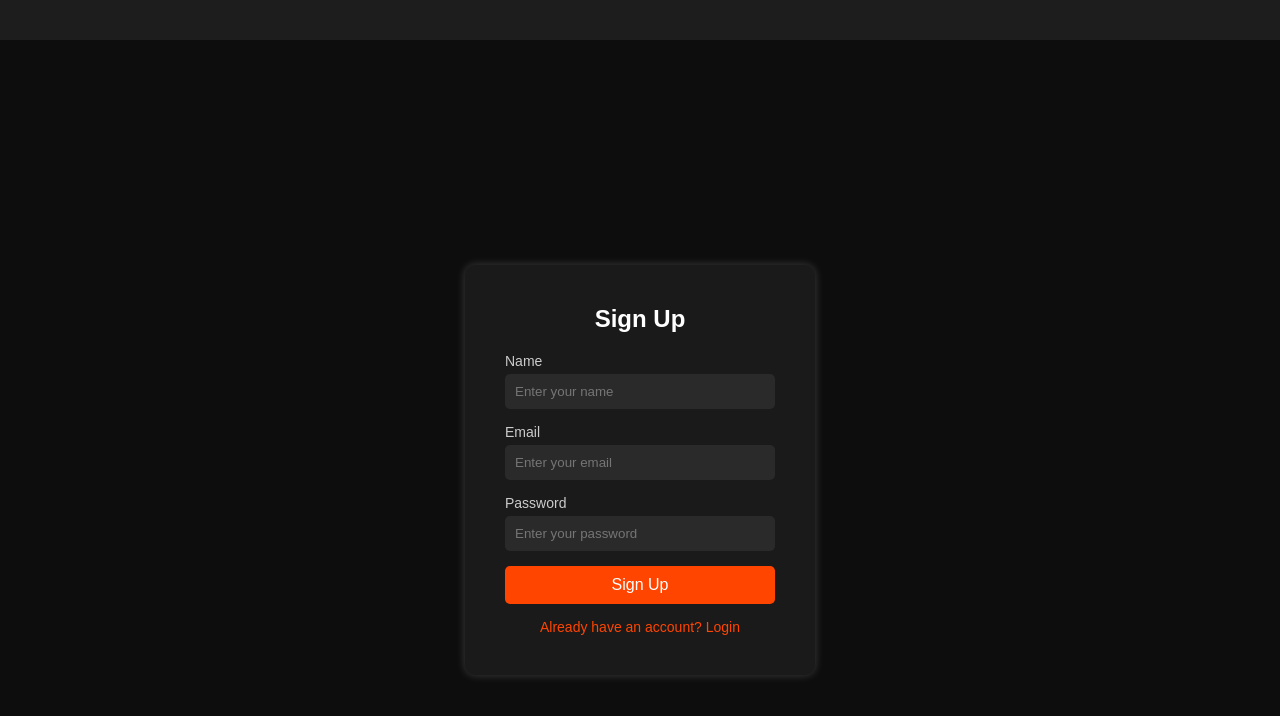
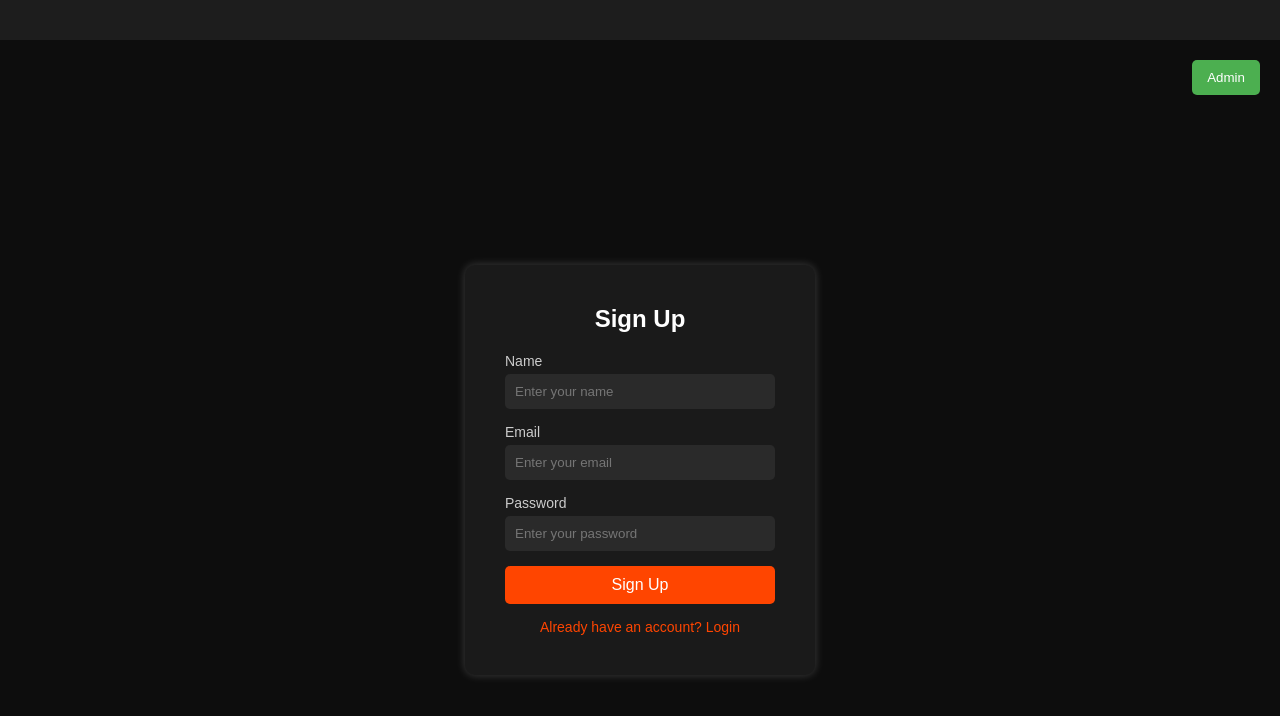
Before and after one commit to ZohaFatima4747/signup-frontend, a React app: page / in a window 1280 px wide. Shown: the top 716 px of the page. Built offline with nearby package versions, Linux system fonts and the light colour scheme; the HTML template or start-up script is replaced by a standard one.

Commit message:
admin btn add

```diff
--- a/src/pages/ContactForm.jsx
+++ b/src/pages/ContactForm.jsx
@@ -1,6 +1,5 @@
 import React, { useState } from "react";
 import "../App.css";
-
 
 // 🔥 Function to refresh access token
 const refreshAccessToken = async () => {
@@ -15,7 +14,6 @@ const refreshAccessToken = async () => {
     });
 
     const data = await response.json();
-
     if (data.token) {
       localStorage.setItem("token", data.token);
       return data.token;
@@ -27,12 +25,11 @@ const refreshAccessToken = async () => {
   }
 };
 
-
-
 const ContactForm = () => {
-  const [isSignUp, setIsSignUp] = useState(true);
+  const [isSignUp, setIsSignUp] = useState(true); // normal toggle for signup/login
   const [formData, setFormData] = useState({ name: "", email: "", password: "" });
   const [responseMsg, setResponseMsg] = useState("");
+  const [adminLogin, setAdminLogin] = useState(false); // track admin login mode
 
   const handleChange = (e) => {
     setFormData({ ...formData, [e.target.name]: e.target.value });
@@ -41,7 +38,7 @@ const ContactForm = () => {
   const handleSubmit = async (e) => {
     e.preventDefault();
     try {
-      let url = isSignUp
+      let url = isSignUp && !adminLogin
         ? `https://signup-backend-ten.vercel.app/api/v1/contact` // signup endpoint
         : `https://signup-backend-ten.vercel.app/api/v1/contact/login`; // login endpoint
 
@@ -56,18 +53,15 @@ const ContactForm = () => {
       setResponseMsg(data.message || "Success!");
       setFormData({ name: "", email: "", password: "" });
 
-      // ✅ If backend returns token, save it and redirect
       if (data.token) {
         localStorage.setItem("token", data.token);
         localStorage.setItem("refreshToken", data.refreshToken);
 
-        // decode JWT to get user role
         const decoded = JSON.parse(atob(data.token.split('.')[1]));
-
         if (decoded.role === "admin") {
-          window.location.href = "/admin"; // admin dashboard
+          window.location.href = "/admin";
         } else {
-          window.location.href = "/home"; // normal user home page
+          window.location.href = "/home";
         }
       }
 
@@ -78,13 +72,37 @@ const ContactForm = () => {
     }
   };
 
+  // Admin button click
+  const handleAdminClick = () => {
+    setIsSignUp(false); // force login view
+    setAdminLogin(true); // hide signup toggle
+  };
+
   return (
-    <div className={`login-container ${isSignUp ? "sign-up-mode" : ""}`}>
+    <div className={`login-container ${isSignUp ? "sign-up-mode" : ""}`} style={{ position: "relative" }}>
+      {/* Admin button top-right */}
+      <button
+        onClick={handleAdminClick}
+        style={{
+          position: "absolute",
+          top: "20px",
+          right: "20px",
+          padding: "10px 15px",
+          backgroundColor: "#4caf50",
+          color: "white",
+          border: "none",
+          borderRadius: "5px",
+          cursor: "pointer",
+        }}
+      >
+        Admin
+      </button>
+
       <div className="login-box">
-        <h2 style={{ color: "white" }}>{isSignUp ? "Sign Up" : "Login"}</h2>
+        <h2 style={{ color: "white" }}>{isSignUp && !adminLogin ? "Sign Up" : "Login"}</h2>
 
         <form onSubmit={handleSubmit}>
-          {isSignUp && (
+          {isSignUp && !adminLogin && (
             <div className="input-group">
               <label>Name</label>
               <input
@@ -123,12 +141,14 @@ const ContactForm = () => {
           </div>
 
           <button type="submit" className="login-btn">
-            {isSignUp ? "Sign Up" : "Login"}
+            {isSignUp && !adminLogin ? "Sign Up" : "Login"}
           </button>
         </form>
 
-        {responseMsg && <p className="response-msg" style={{color:"green"}}>{responseMsg}</p>}
+        {responseMsg && <p className="response-msg" style={{ color: "green" }}>{responseMsg}</p>}
 
+        {/* Toggle text only if NOT admin login */}
+        {!adminLogin && (
           <p
             className="toggle-text"
             onClick={() => setIsSignUp(!isSignUp)}
@@ -138,6 +158,7 @@ const ContactForm = () => {
               ? "Already have an account? Login"
               : "Don't have an account? Sign Up"}
           </p>
+        )}
       </div>
     </div>
   );
```
Lines whose indentation alone changed are shown as unchanged.
